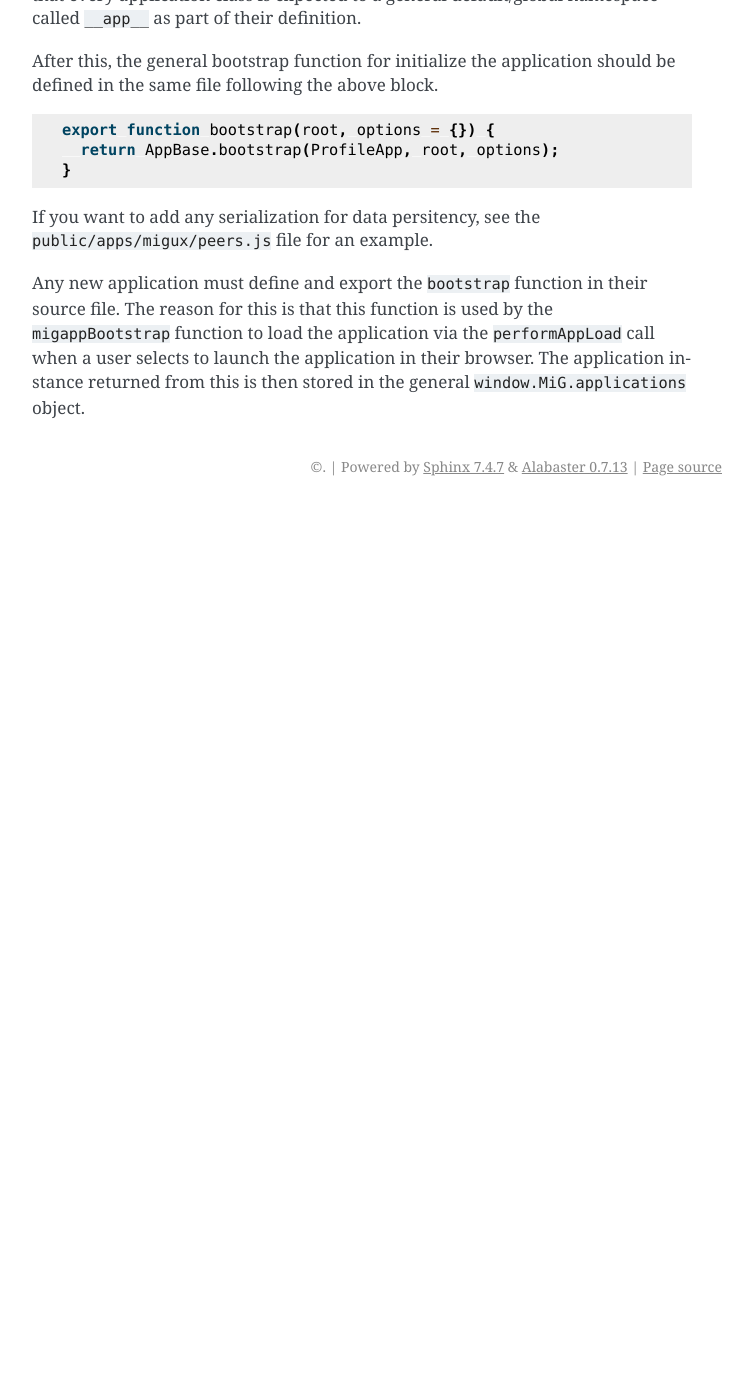
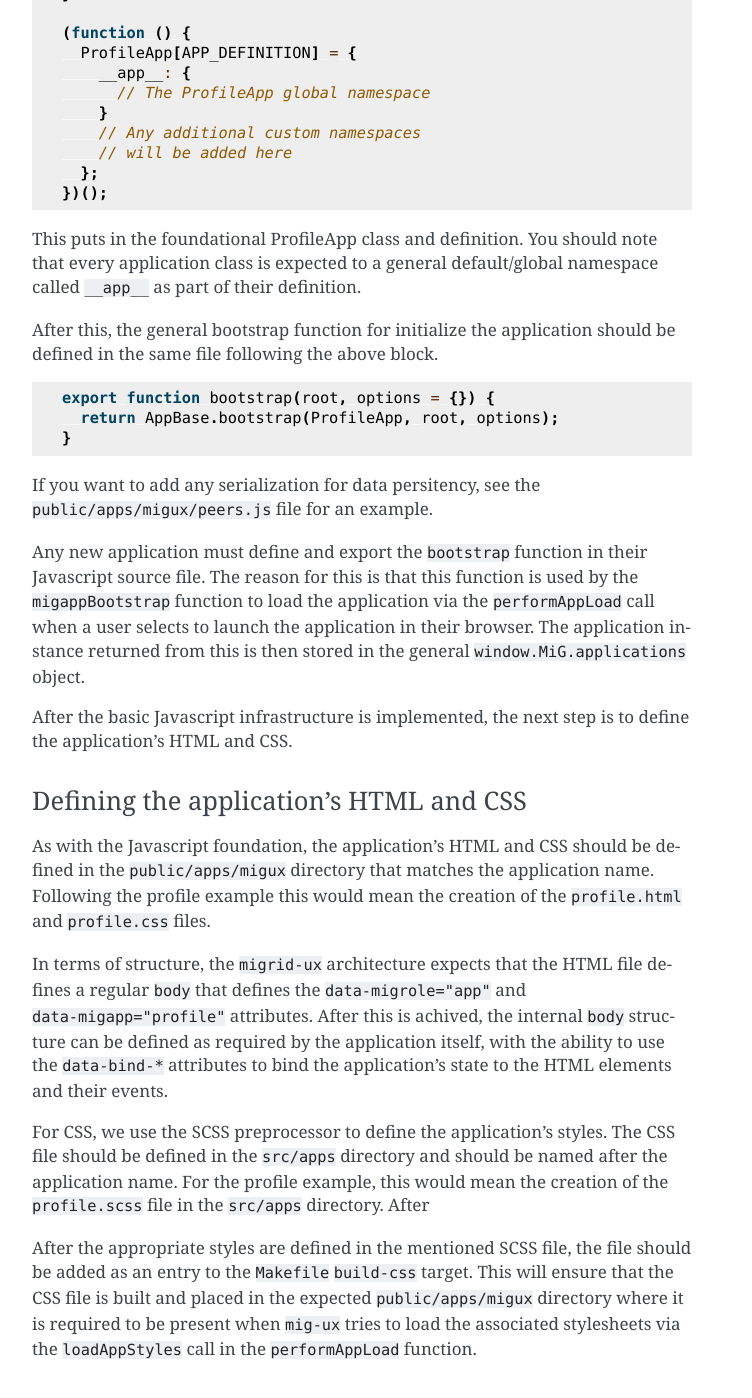
Before and after one commit to ucphhpc/migrid-ux, a Sphinx documentation site: the page built from docs/architecture.md, in a window 1280 px wide and 1400 px high, scrolled down 1925 px. Shown: the whole window, without its empty margins (388-1140 px from the left). Built offline with Sphinx 7.4.7, drawn with Linux system fonts in a browser that asks for light colours; before the commit the page ends 2431 px from its top, so only the background shows below that; some of the changed text lies outside the part shown.

Commit message:
Expand on the defining an application docs

````diff
--- a/docs/architecture.md
+++ b/docs/architecture.md
@@ -30,7 +30,13 @@ Finally, the `binding.js` file is used to define functions that help establishin
 
 ### Defining the application
 
-To define an application, you need to define the application class and the application definition, typically this is done in its own javascript file. For instance if you want to introduce a Profile app, a first thing to do is to create the `public/apps/migux/profile.js` file and add the following code to it:
+Any additional introduced application is expected to create its resource files in the `public/apps/migux` directory.
+
+#### Javascript foundation
+
+When establishing a new application, the first thing to do is to define the application class and the application definition. This is done by creating a new javascript file in the `public/apps/migux` directory. This filename must match the expected application name as it is used to be loaded by the general `loadAppScript` function in `public/migappBootstrap.js` at runtime.
+
+To establish the application class and definition a set of expected structures must be created. For instance if you want to introduce a Profile app, a first thing to do is to create the `public/apps/migux/profile.js` file and add the following code to it:
 
 ```js
 import { AppBase, APP_DEFINITION } from "../../lib/app.js";
@@ -72,4 +78,17 @@ export function bootstrap(root, options = {}) {
 ```
 If you want to add any serialization for data persitency, see the `public/apps/migux/peers.js` file for an example.
 
-Any new application must define and export the `bootstrap` function in their source file. The reason for this is that this function is used by the `migappBootstrap` function to load the application via the `performAppLoad` call when a user selects to launch the application in their browser. The application instance returned from this is then stored in the general `window.MiG.applications` object.
+Any new application must define and export the `bootstrap` function in their Javascript source file. The reason for this is that this function is used by the `migappBootstrap` function to load the application via the `performAppLoad` call when a user selects to launch the application in their browser. The application instance returned from this is then stored in the general `window.MiG.applications` object.
+
+After the basic Javascript infrastructure is implemented, the next step is to define the application's HTML and CSS.
+
+
+### Defining the application's HTML and CSS
+
+As with the Javascript foundation, the application's HTML and CSS should be defined in the `public/apps/migux` directory that matches the application name. Following the profile example this would mean the creation of the `profile.html` and `profile.css` files.
+
+In terms of structure, the `migrid-ux` architecture expects that the HTML file defines a regular `body` that defines the `data-migrole="app"` and `data-migapp="profile"` attributes. After this is achived, the internal `body` structure can be defined as required by the application itself, with the ability to use the `data-bind-*` attributes to bind the application's state to the HTML elements and their events.
+
+For CSS, we use the SCSS preprocessor to define the application's styles. The CSS file should be defined in the `src/apps` directory and should be named after the application name. For the profile example, this would mean the creation of the `profile.scss` file in the `src/apps` directory. After
+
+After the appropriate styles are defined in the mentioned SCSS file, the file should be added as an entry to the `Makefile` `build-css` target. This will ensure that the CSS file is built and placed in the expected `public/apps/migux` directory where it is required to be present when `mig-ux` tries to load the associated stylesheets via the `loadAppStyles` call in the `performAppLoad` function.
````
